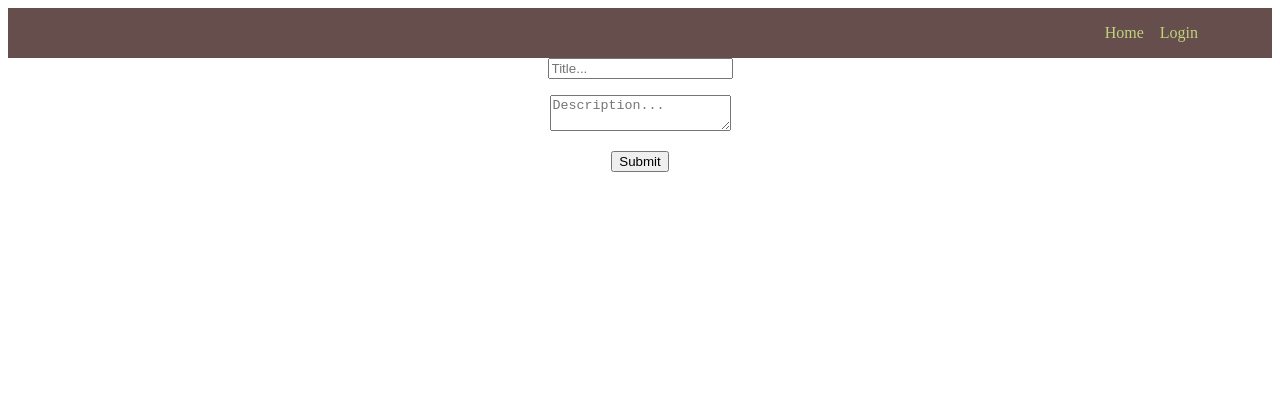
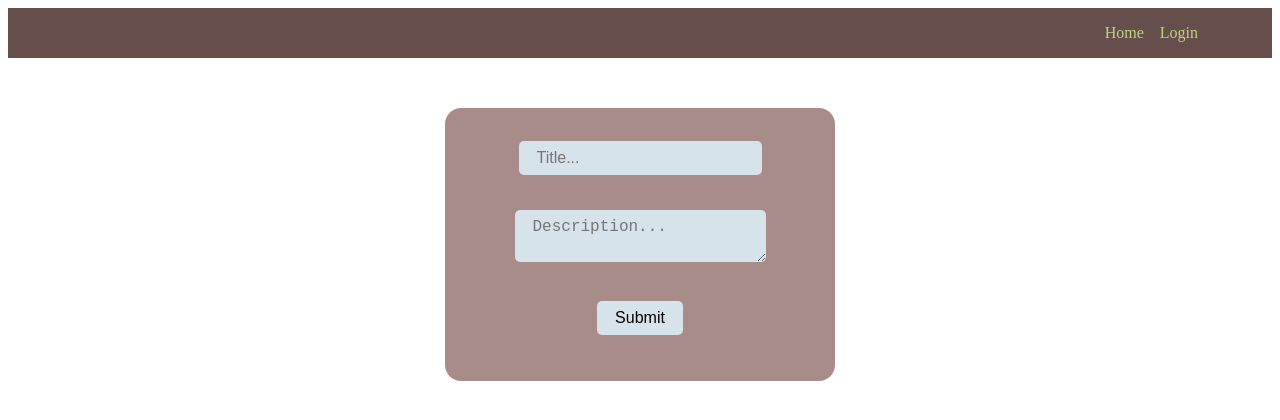
Before and after one commit to DBurgess93/social-media-app, a React (Create React App) app: page /createpost in a window 1280 px wide. Shown: the top 420 px of the page. Built offline with nearby package versions, Linux system fonts and the light colour scheme; no server answers.

Commit message:
Add basic styling to form

```diff
--- a/src/App.css
+++ b/src/App.css
@@ -13,7 +13,7 @@ a {
 }
 
 a:hover {
-  background-color: #A88C8A;
+  background-color: #a88c8a;
   border-radius: 2px;
 }
 
@@ -58,6 +58,31 @@ button:hover {
   cursor: pointer;
 }
 
+.form-box {
+  display: flex;
+  justify-content: center;
+}
+
+form {
+  margin-top: 50px;
+  padding: 30px 20px;
+  background: #a88c8a;
+  width: 350px;
+  border-radius: 16px;
+  overflow: hidden;
+}
+
+input,
+textarea {
+  padding: 8px 18px;
+  margin: 3px 8px 16px 8px;
+  background-color: rgba(222, 239, 248, 0.877);
+  border: 0px transparent;
+  border-radius: 5px;
+  font-size: 16px;
+  z-index: 1;
+}
+
 @media (prefers-reduced-motion: no-preference) {
   .App-logo {
     animation: App-logo-spin infinite 20s linear;
--- a/src/pages/create-post/create-form.tsx
+++ b/src/pages/create-post/create-form.tsx
@@ -40,6 +40,7 @@ export const CreateForm = () => {
   };
 
   return (
+    <div className="form-box">
       <form onSubmit={handleSubmit(onCreatePost)}>
         <input placeholder="Title..." {...register("title")} />
         <p style={{ color: "red" }}>{errors.title?.message}</p>
@@ -47,5 +48,6 @@ export const CreateForm = () => {
         <p style={{ color: "red" }}>{errors.description?.message}</p>
         <input className="submit" type="submit" />
       </form>
+    </div>
   );
 };
```
Lines whose indentation alone changed are shown as unchanged.
